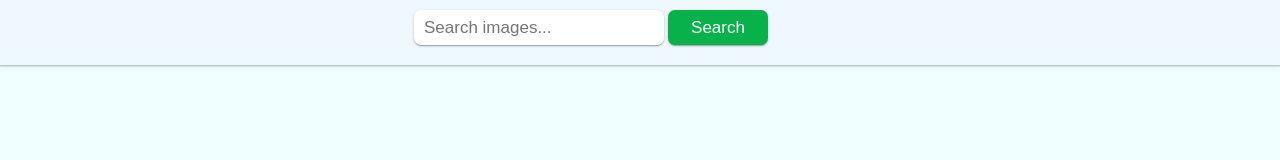
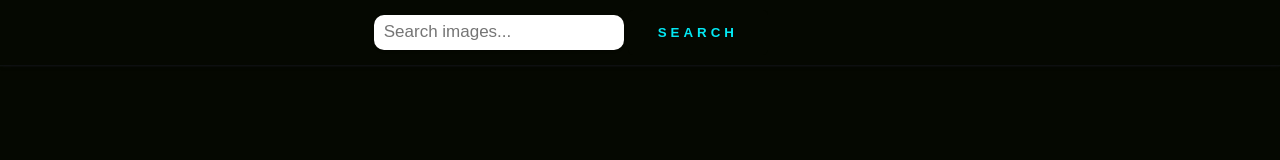
Before and after one commit to Dtimewarp/goit-js-hw-11, a website built with Parcel: page src/index.html in a window 1280 px wide. Built offline with nearby package versions, Linux system fonts and the light colour scheme; what simplelightbox would draw is missing.

Commit message:
upd btn and form style

```diff
--- a/src/css/styles.css
+++ b/src/css/styles.css
@@ -13,8 +13,16 @@ body {
   margin: 0;
   padding: 0;
   min-height: 100vh;
-  background-color: #f0ffff;
+  background-color: #050801;
 }
+/*  */
+
+
+
+
+
+/*  */
+
 
   .header {
     position: fixed;
@@ -23,7 +31,7 @@ body {
     z-index: 20;
     width: 100vw;
     height: 4.0625rem;
-    background: #F0F8FF no-repeat fixed;
+    background: #050801 no-repeat fixed;
     border-bottom: 1px solid var(--border-tabs);
     box-shadow: 0px 2px 1px rgba(46, 47, 66, 0.08),
       0px 1px 1px rgba(46, 47, 66, 0.16), 0px 1px 6px rgba(46, 47, 66, 0.08);
@@ -31,6 +39,7 @@ body {
 
 .form-container {
   padding-top: 10px;
+
 }
 
 .search-form {
@@ -48,24 +57,36 @@ body {
   font-size: 17px;
   padding-left: 10px;
   border: none;
-  border-radius: 7px;
+  border-radius: 10px;
   box-shadow: 0px 1px 3px 0px rgba(0, 0, 0, 0.2),
     0px 1px 1px 0px rgba(0, 0, 0, 0.14), 0px 2px 1px -1px rgba(0, 0, 0, 0.12);
 }
 
 
 .button-submit {
+  padding: 15px 30px;
+  background-color: #050801;
+  color: #03e9f4;
+  font-weight: bold;
+  border: none;
+  border-radius: 5px;
+  letter-spacing: 4px;
+  overflow: hidden;
+  transition: 0.5s;
   cursor: pointer;
-  font-size: 17px;
-  width: 100px;
-  height: 35px;
-  border: none;
-  color: #ffffff;
-  border-radius: 7px;
-  box-shadow: 0px 1px 3px 0px rgba(0, 0, 0, 0.2),
-    0px 1px 1px 0px rgba(0, 0, 0, 0.14), 0px 2px 1px -1px rgba(0, 0, 0, 0.12);
-  background-color: #08b149;
+  text-transform: uppercase;
 }
+
+.button-submit:hover{
+  background: #03e9f4;
+  color: #050801;
+  box-shadow: 0 0 5px #03e9f4,
+              0 0 25px #03e9f4,
+              0 0 50px #03e9f4,
+              0 0 200px #03e9f4;
+   -webkit-box-reflect:below 1px linear-gradient(transparent, #0005);
+}
+
 
 .load-more {
   margin: auto;
@@ -106,7 +127,7 @@ img {
   margin-top: 30px;
   padding-bottom: 20px;
   padding-top: 70px;
-  background-color: ;
+
 }
 
 
@@ -114,10 +135,12 @@ img {
   display: block;
   width: 100%;
   height: 200px;
+  border-radius: 20px;
 }
 
 .photo-card {
-  background-color: #ffffff;
+  background-color: #rgba(0, 0, 0, 0);
+  color: white;
   border-radius: 7px;
   box-shadow: 0px 1px 3px 0px rgba(0, 0, 0, 0.2),
     0px 1px 1px 0px rgba(0, 0, 0, 0.14), 0px 2px 1px -1px rgba(0, 0, 0, 0.12);
@@ -142,6 +165,10 @@ img {
 
 .gallery__link:hover {
   cursor: zoom-in;
+}
+
+input:focus {
+  outline: none;
 }
 
 .info {
--- a/src/index.html
+++ b/src/index.html
@@ -19,9 +19,11 @@
       <!-- ! Форма для запиту -->
       <div class="form-container">
         <form class="search-form" id="search-form">
+
           <input
             type="text"
             name="searchQuery"
+            class ="input-group__input"
             autocomplete="off"
             placeholder="Search images..."
           />
--- a/src/js/index.js
+++ b/src/js/index.js
@@ -120,7 +120,6 @@ function pageScrolling() {
 }
 
 // Infinity scroll
-
 function infinityScroll() {
   const { scrollTop, scrollHeight, clientHeight } = document.documentElement;
   if (scrollTop + clientHeight >= scrollHeight - 5) {
--- a/src/js/pixabay-api.js
+++ b/src/js/pixabay-api.js
@@ -1,6 +1,6 @@
 import axios from 'axios';
 
-const KEY = '41107033-20f612c52ee0102e5a994dfd8';
+const KEY = '41214977-732ca0a54d6e61cb209683ce7';
 const URL = 'https://pixabay.com/api/';
 
 export class NewsApiServer {
@@ -12,8 +12,7 @@ export class NewsApiServer {
   }
 
   async fetchImages() {
-    // console.log(this);
-    try {
+      try {
       const response = await axios.get(
         `${URL}?key=${KEY}&q=${this.searchQuery}&image_type=photo&orientation=horizontal&safesearch=true&per_page=${this.per_page}&page=${this.page}`
       );
```
